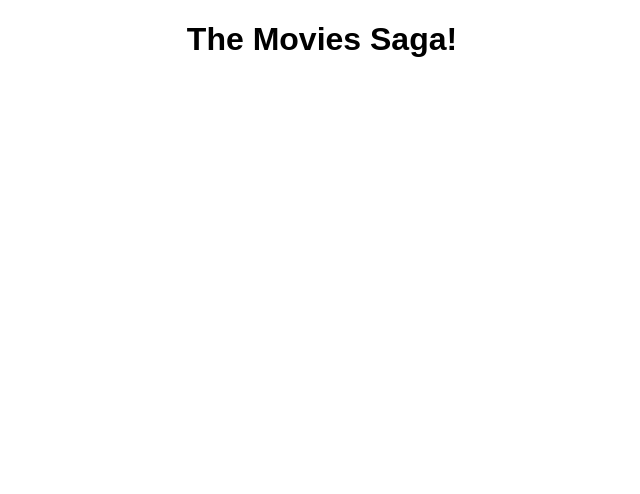
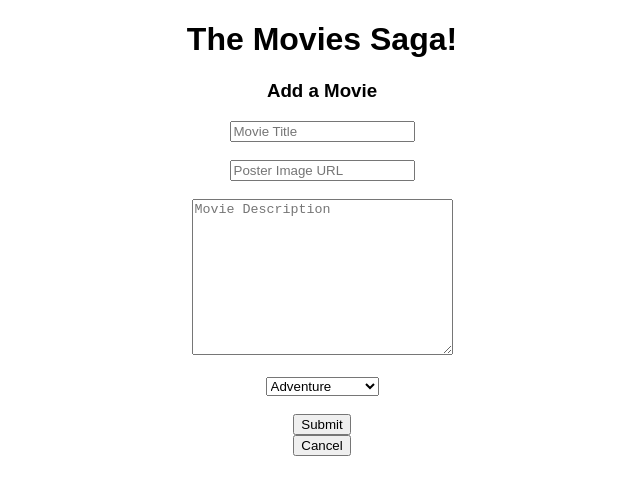
Before and after one commit to erichengler/weekend-movie-sagas, a React (Create React App) app: page /#/form in a window 1280 px wide. Shown: the top 494 px of the page, without its empty margins (318-958 px from the left). Built offline with nearby package versions, Linux system fonts and the light colour scheme.

Commit message:
created a form to add a movie to the database

```diff
--- a/src/components/App/App.js
+++ b/src/components/App/App.js
@@ -2,12 +2,14 @@ import {HashRouter as Router, Route} from 'react-router-dom';
 import './App.css';
 import MovieList from '../MovieList/MovieList'
 import MovieDetails from '../MovieDetails/MovieDetails';
+import MovieForm from '../MovieForm/MovieForm';
 
 function App() {
   return (
     <div className="App">
       <h1>The Movies Saga!</h1>
       <Router>
+
         <Route path="/" exact>
           <MovieList />
         </Route>
@@ -18,6 +20,10 @@ function App() {
         </Route>
 
         {/* Add Movie page */}
+        <Route path="/form" exact>
+          <MovieForm />
+        </Route>
+
       </Router>
     </div>
   );
--- /dev/null
+++ b/src/components/MovieForm/MovieForm.jsx
@@ -0,0 +1,85 @@
+import { useHistory } from "react-router-dom";
+import React, { useState } from 'react';
+import { useDispatch } from 'react-redux';
+
+function MovieForm() {
+    let [newMovie, setMovie] = useState({
+        title: '', poster: '', description: '', genre_id: '1'
+    })
+
+    const dispatch = useDispatch();
+    const history = useHistory();
+
+    // Brings user back to movie list view
+    const backToList = (event) => {
+        event.preventDefault();
+        history.push('/')
+    }
+
+
+    // --------- START of handleChange ---------
+    const handleTitleChange = (event) => {
+        setMovie({ ...newMovie, title: event.target.value });
+    }
+    const handlePosterChange = (event) => {
+        setMovie({ ...newMovie, poster: event.target.value });
+    }
+    const handleDescChange = (event) => {
+        setMovie({ ...newMovie, description: event.target.value });
+    }
+    const handleGenreChange = (event) => {
+        setMovie({ ...newMovie, genre_id: event.target.value });
+    }
+    // --------- END of handleChange ---------
+
+
+    // Adds movie to the database and returns user to movie list view
+    const addMovie = (event) => {
+        event.preventDefault();
+        dispatch({ type: 'ADD_MOVIE', payload: newMovie, setMovie: setMovie });
+        setMovie({ title: '', poster: '', description: '', genre_id: '' });
+        history.push('/');
+    }
+
+    return (
+        <>
+            <h3>Add a Movie</h3>
+            <form>
+                <input type="text" placeholder="Movie Title"
+                    required onChange={handleTitleChange}
+                />
+                <br /><br />
+                <input
+                    type="text" placeholder="Poster Image URL"
+                    required onChange={handlePosterChange}
+                />
+                <br /><br />
+                <textarea
+                    onChange={handleDescChange}
+                    placeholder="Movie Description"
+                    rows="10" cols="30" required>
+                </textarea>
+                <br /><br />
+                <select onChange={handleGenreChange}>
+                    <option value="1">Adventure</option>
+                    <option value="2">Animated</option>
+                    <option value="3">Biographical</option>
+                    <option value="4">Comedy</option>
+                    <option value="5">Disaster</option>
+                    <option value="6">Drama</option>
+                    <option value="7">Epic</option>
+                    <option value="8">Fantasy</option>
+                    <option value="9">Romantic</option>
+                    <option value="10">Science Fiction</option>
+                    <option value="11">Space-Opera</option>
+                    <option value="12">Superhero</option>
+                </select>
+                <br /><br />
+                <button onClick={addMovie}>Submit</button>
+            </form>
+            <button onClick={backToList}>Cancel</button>
+        </>
+    );
+}
+
+export default MovieForm;
--- a/src/components/MovieList/MovieList.jsx
+++ b/src/components/MovieList/MovieList.jsx
@@ -12,19 +12,23 @@ function MovieList() {
     useEffect(() => {
         dispatch({ type: 'FETCH_MOVIES' });
     }, []);
-
     useEffect(() => {
         dispatch({ type: 'FETCH_GENRES' });
     }, []);
 
     // Takes user to details of the movie that was clicked on
     const toDetails = (id) => {
-        history.push(`/details/${id}`)
+        history.push(`/details/${id}`);
+    }
+    // Takes user to form to add a movie
+    const toForm = () => {
+        history.push(`/form`);
     }
 
     return (
         <main>
             <h1>MovieList</h1>
+            <button onClick={toForm}>Add Movie</button>
             <section className="movies">
                 {movies.map(movie => {
                     return (
--- a/src/index.js
+++ b/src/index.js
@@ -15,6 +15,7 @@ import axios from 'axios';
 function* rootSaga() {
     yield takeEvery('FETCH_MOVIES', fetchAllMovies);
     yield takeEvery('FETCH_GENRES', fetchAllGenres);
+    yield takeEvery('ADD_MOVIE', postMovie);
 }
 
 function* fetchAllMovies() {
@@ -36,6 +37,17 @@ function* fetchAllGenres() {
         yield put({ type: 'SET_GENRES', payload: genres.data });
     } catch {
         console.log('get all genres error');
+    }
+}
+
+function* postMovie(action) {
+    try {
+        yield axios.post('/api/movie', action.payload);
+        yield put({ type: 'FETCH_MOVIES' });
+        action.setMovie({});
+    } catch (error) {
+        console.log(`Error in postMovie`, error);
+        alert('Something went wrong!');
     }
 }
 
```
